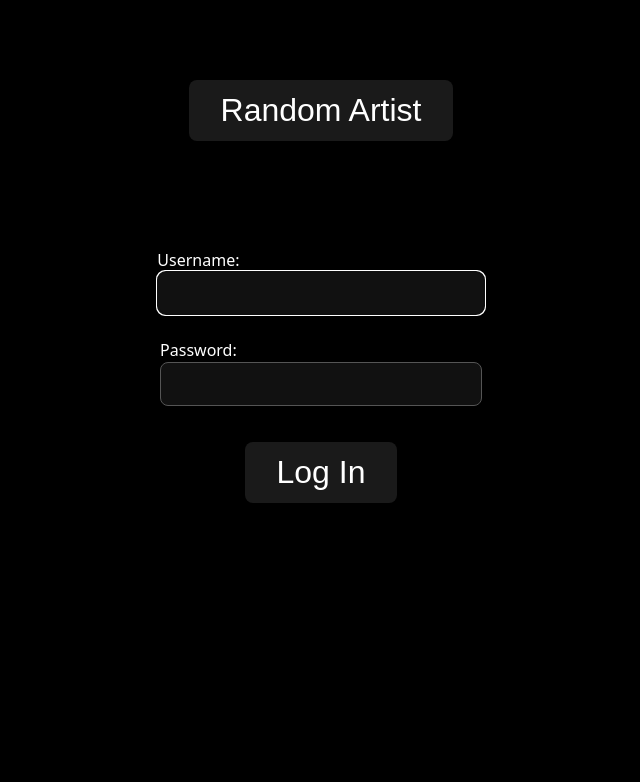
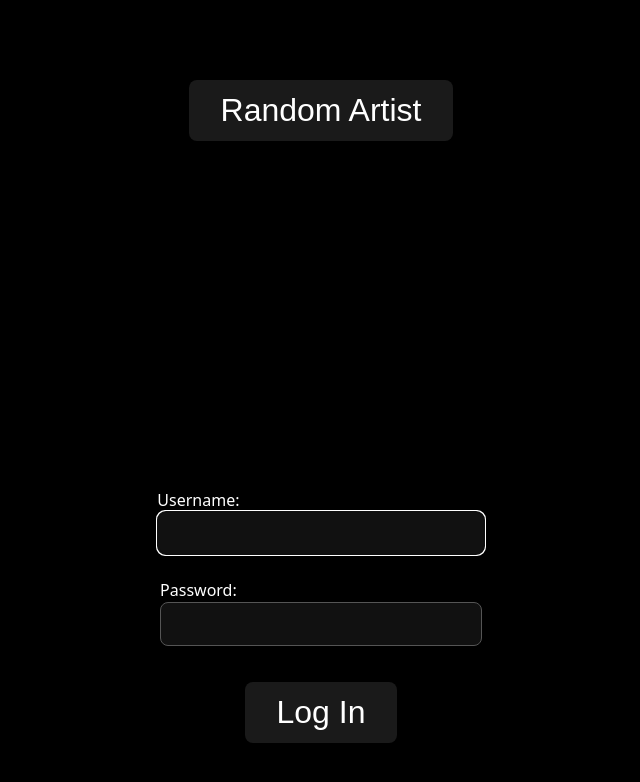
Before and after one commit to apkatsikas/artist-entities-frontend, a React (Vite) app: page / in a window 1280 px wide. Shown: the top 782 px of the page, without its empty margins (319-959 px from the left). Built offline with nearby package versions, Linux system fonts and the light colour scheme.

Commit message:
Add spacing

```diff
--- a/src/components/ArtistDisplay.tsx
+++ b/src/components/ArtistDisplay.tsx
@@ -4,7 +4,13 @@ type ArtistDisplayProps = {
 
 function ArtistDisplay({ artist }: ArtistDisplayProps) {
   return (
-    <div className="horiz-center white-text" id="artist">
+    <div
+      className="horiz-center white-text"
+      id="artist"
+      style={{
+        minHeight: 'clamp(3rem, 25vw, 15rem)',
+      }}
+    >
       {artist}
     </div>
   );
```
